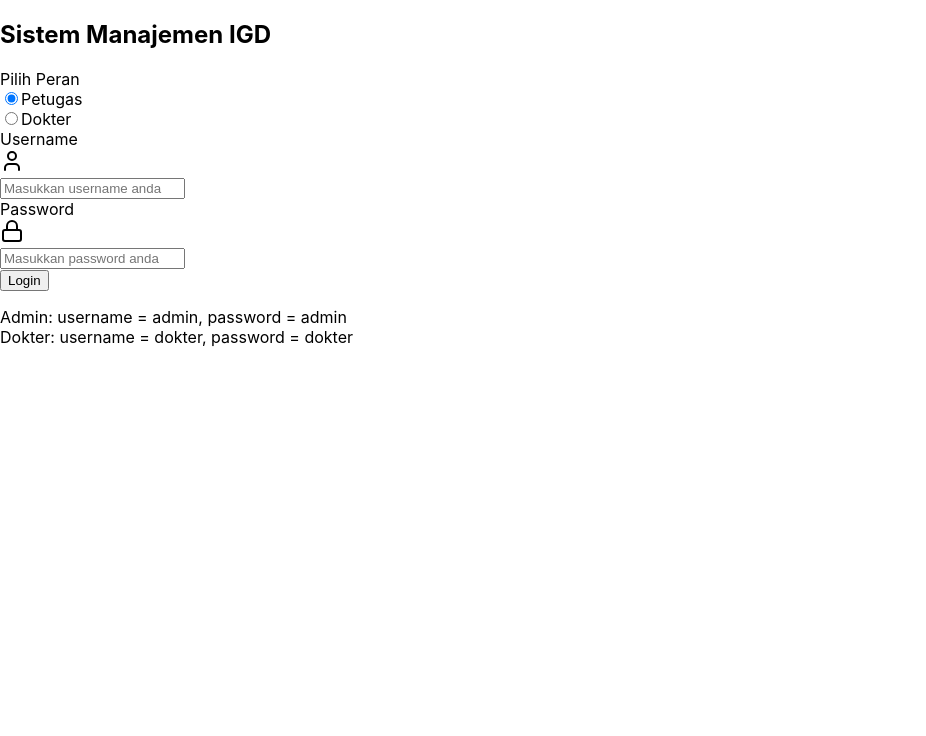
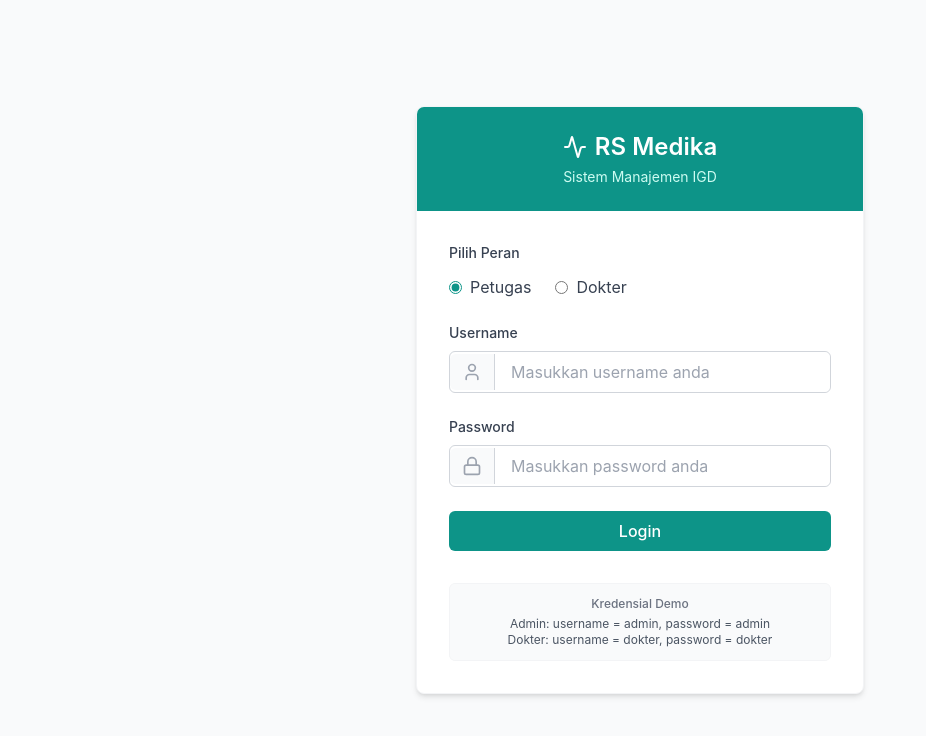
Before and after one commit to Bayhaqieee/SIMRS_Project, a React (Create React App) app: page /login in a window 1280 px wide. Shown: the top 736 px of the page, without its empty margins (0-926 px from the left). Built offline with nearby package versions, Linux system fonts and the light colour scheme.

Commit message:
Kodingan jalan, otw perbaiki visual

```diff
--- a/package.json
+++ b/package.json
@@ -8,6 +8,7 @@
     "@emotion/styled": "^11.14.0",
     "@mui/icons-material": "^7.0.2",
     "@mui/material": "^7.0.2",
+    "@tailwindcss/vite": "^4.1.5",
     "@testing-library/dom": "^10.4.0",
     "@testing-library/jest-dom": "^6.6.3",
     "@testing-library/react": "^16.3.0",
@@ -49,6 +50,7 @@
   "devDependencies": {
     "autoprefixer": "^10.4.21",
     "postcss": "^8.5.3",
-    "tailwindcss": "^4.1.5"
+    "postcss-cli": "^11.0.1",
+    "tailwindcss": "^3.4.17"
   }
 }
--- /dev/null
+++ b/postcss.config.js
@@ -0,0 +1,6 @@
+module.exports = {
+  plugins: {
+    tailwindcss: {},
+    autoprefixer: {},
+  },
+}
--- a/src/components/Login.js
+++ b/src/components/Login.js
@@ -1,6 +1,6 @@
 import React, { useState } from "react";
 import { useNavigate } from "react-router-dom";
-import { UserIcon, LockIcon } from "lucide-react";
+import { UserIcon, LockIcon, Activity } from "lucide-react";
 
 const Login = ({ onLogin }) => {
   const [username, setUsername] = useState("");
@@ -34,25 +34,39 @@ const Login = ({ onLogin }) => {
   };
 
   return (
-    <div className="min-h-screen flex items-center justify-center bg-gray-100">
-      <div className="max-w-md w-full bg-white rounded-lg shadow-lg overflow-hidden">
-        <div className="bg-blue-600 py-4">
-          <h2 className="text-center text-2xl font-bold text-white">
-            Sistem Manajemen IGD
-          </h2>
+    <div className="min-h-screen flex items-center justify-center bg-gray-50">
+      <div className="max-w-md w-full bg-white rounded-lg shadow-md overflow-hidden border border-gray-100">
+        {/* Header Section with Hospital Theme */}
+        <div className="bg-teal-600 py-6 px-4">
+          <div className="flex items-center justify-center gap-2 mb-1">
+            <Activity className="h-6 w-6 text-white" />
+            <h2 className="text-center text-2xl font-semibold text-white">
+              RS Medika
+            </h2>
+          </div>
+          <p className="text-center text-teal-100 text-sm">Sistem Manajemen IGD</p>
         </div>
-        <div className="p-6">
+
+        {/* Form Section */}
+        <div className="p-8">
           {error && (
-            <div className="mb-4 bg-red-100 border border-red-400 text-red-700 px-4 py-2 rounded">
-              {error}
+            <div className="mb-6 bg-red-50 border-l-4 border-red-500 text-red-700 px-4 py-3 rounded">
+              <div className="flex items-center">
+                <svg className="h-4 w-4 mr-2" fill="currentColor" viewBox="0 0 20 20">
+                  <path fillRule="evenodd" d="M10 18a8 8 0 100-16 8 8 0 000 16zM8.707 7.293a1 1 0 00-1.414 1.414L8.586 10l-1.293 1.293a1 1 0 101.414 1.414L10 11.414l1.293 1.293a1 1 0 001.414-1.414L11.414 10l1.293-1.293a1 1 0 00-1.414-1.414L10 8.586 8.707 7.293z" clipRule="evenodd" />
+                </svg>
+                {error}
+              </div>
             </div>
           )}
-          <form onSubmit={handleSubmit}>
-            <div className="mb-4">
-              <label className="block text-gray-700 text-sm font-bold mb-2">
+
+          <form onSubmit={handleSubmit} className="space-y-6">
+            {/* Role Selection */}
+            <div>
+              <label className="block text-gray-700 text-sm font-medium mb-3">
                 Pilih Peran
               </label>
-              <div className="flex gap-4">
+              <div className="flex gap-6">
                 <div className="flex items-center">
                   <input
                     type="radio"
@@ -60,9 +74,9 @@ const Login = ({ onLogin }) => {
                     value="petugas"
                     checked={role === "petugas"}
                     onChange={() => setRole("petugas")}
-                    className="mr-2"
+                    className="mr-2 accent-teal-600"
                   />
-                  <label htmlFor="petugas">Petugas</label>
+                  <label htmlFor="petugas" className="text-gray-700">Petugas</label>
                 </div>
                 <div className="flex items-center">
                   <input
@@ -71,57 +85,66 @@ const Login = ({ onLogin }) => {
                     value="dokter"
                     checked={role === "dokter"}
                     onChange={() => setRole("dokter")}
-                    className="mr-2"
+                    className="mr-2 accent-teal-600"
                   />
-                  <label htmlFor="dokter">Dokter</label>
+                  <label htmlFor="dokter" className="text-gray-700">Dokter</label>
                 </div>
               </div>
             </div>
-            <div className="mb-4 relative">
-              <label className="block text-gray-700 text-sm font-bold mb-2">
+
+            {/* Username Field */}
+            <div className="relative">
+              <label className="block text-gray-700 text-sm font-medium mb-2">
                 Username
               </label>
-              <div className="flex items-center border rounded">
-                <div className="px-3 py-2 bg-gray-100">
-                  <UserIcon className="h-5 w-5 text-gray-500" />
+              <div className="flex items-center border border-gray-300 rounded-md focus-within:ring-2 focus-within:ring-teal-500 focus-within:border-teal-500 transition-all">
+                <div className="px-3 py-2 bg-gray-50 border-r border-gray-300 rounded-l-md">
+                  <UserIcon className="h-5 w-5 text-gray-400" />
                 </div>
                 <input
                   type="text"
                   value={username}
                   onChange={(e) => setUsername(e.target.value)}
-                  className="w-full px-4 py-2 focus:outline-none"
+                  className="w-full px-4 py-2 focus:outline-none rounded-r-md"
                   placeholder="Masukkan username anda"
                 />
               </div>
             </div>
-            <div className="mb-6 relative">
-              <label className="block text-gray-700 text-sm font-bold mb-2">
+
+            {/* Password Field */}
+            <div className="relative">
+              <label className="block text-gray-700 text-sm font-medium mb-2">
                 Password
               </label>
-              <div className="flex items-center border rounded">
-                <div className="px-3 py-2 bg-gray-100">
-                  <LockIcon className="h-5 w-5 text-gray-500" />
+              <div className="flex items-center border border-gray-300 rounded-md focus-within:ring-2 focus-within:ring-teal-500 focus-within:border-teal-500 transition-all">
+                <div className="px-3 py-2 bg-gray-50 border-r border-gray-300 rounded-l-md">
+                  <LockIcon className="h-5 w-5 text-gray-400" />
                 </div>
                 <input
                   type="password"
                   value={password}
                   onChange={(e) => setPassword(e.target.value)}
-                  className="w-full px-4 py-2 focus:outline-none"
+                  className="w-full px-4 py-2 focus:outline-none rounded-r-md"
                   placeholder="Masukkan password anda"
                 />
               </div>
             </div>
-            <div className="flex items-center justify-between">
+
+            {/* Login Button */}
+            <div>
               <button
                 type="submit"
-                className="w-full bg-blue-600 hover:bg-blue-700 text-white font-bold py-2 px-4 rounded focus:outline-none focus:shadow-outline"
+                className="w-full bg-teal-600 hover:bg-teal-700 text-white font-medium py-2 px-4 rounded-md focus:outline-none focus:ring-2 focus:ring-teal-500 focus:ring-offset-2 transition-colors"
               >
                 Login
               </button>
             </div>
           </form>
-          <div className="mt-6 text-sm text-center">
-            <p>
+
+          {/* Demo Credentials Box */}
+          <div className="mt-8 text-xs text-center p-3 bg-gray-50 rounded-md border border-gray-100">
+            <p className="text-gray-500 font-medium mb-1">Kredensial Demo</p>
+            <p className="text-gray-600">
               Admin: username = admin, password = admin
               <br />
               Dokter: username = dokter, password = dokter
--- a/src/index.css
+++ b/src/index.css
@@ -1,3 +1,7 @@
+@tailwind base;
+@tailwind components;
+@tailwind utilities;
+
 body {
   margin: 0;
   font-family: -apple-system, BlinkMacSystemFont, 'Segoe UI', 'Roboto', 'Oxygen',
--- a/src/index.js
+++ b/src/index.js
@@ -2,6 +2,7 @@ import React from "react";
 import ReactDOM from "react-dom/client";
 import "./index.css";
 import App from "./App";
+import './index.css';
 
 const root = ReactDOM.createRoot(document.getElementById("root"));
 root.render(
--- /dev/null
+++ b/tailwind.config.js
@@ -0,0 +1,10 @@
+/** @type {import('tailwindcss').Config} */
+module.exports = {
+  content: [
+    "./src/**/*.{js,jsx,ts,tsx}",
+  ],
+  theme: {
+    extend: {},
+  },
+  plugins: [],
+}
```
Also changed, not shown: 2 other files (tests, documents, lock files or other folders).
